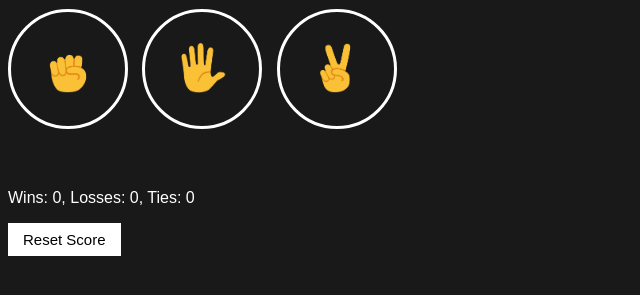
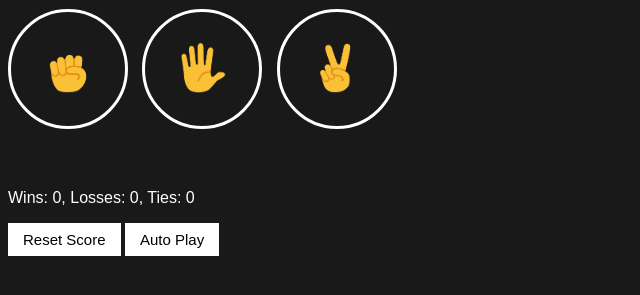
Before and after one commit to eunjistewart/rock-paper-scissors, a plain HTML site: page index.html in a window 1280 px wide. Shown: the part 85-380 px from the top of the page, without its empty margins (0-640 px from the left). Drawn offline with Linux system fonts and the light colour scheme.

Commit message:
new Auto Play feature

```diff
--- a/index.html
+++ b/index.html
@@ -50,6 +50,15 @@
       Reset Score
     </button>
 
+    <button
+      class="auto-play-button"
+      onclick="
+    autoPlay();
+    "
+    >
+      Auto Play
+    </button>
+
     <script src="./scripts/rock-paper-scissors.js"></script>
   </body>
 </html>
--- a/scripts/rock-paper-scissors.js
+++ b/scripts/rock-paper-scissors.js
@@ -21,6 +21,21 @@ updateScoreElement();
 /* document.querySelector(
                 ".js-score"
               ).innerHTML = `Wins: ${score.wins}, Losses: ${score.losses}, Ties: ${score.ties}`; */
+let isAutoPlaying = false;
+let intervalID;
+
+function autoPlay() {
+  if (!isAutoPlaying) {
+    intervalID = setInterval(function () {
+      const playerMove = pickComputerMove();
+      playGame(playerMove);
+    }, 1000);
+    isAutoPlaying = true;
+  } else {
+    clearInterval(intervalID);
+    isAutoPlaying = false;
+  }
+}
 
 function playGame(playerMove) {
   const computerMove = pickComputerMove();
--- a/styles/rock-paper-scissors.css
+++ b/styles/rock-paper-scissors.css
@@ -27,7 +27,8 @@ body {
 .score {
   margin-top: 60px;
 }
-.reset-score-button {
+.reset-score-button,
+.auto-play-button {
   background-color: white;
   border: none;
   font-size: 15px;
```
